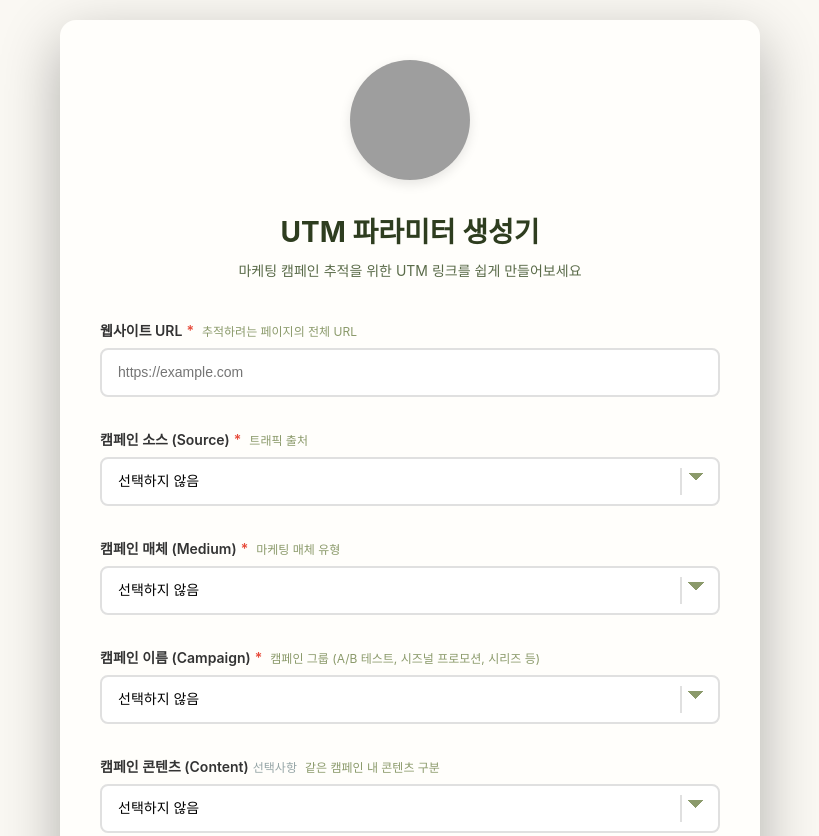
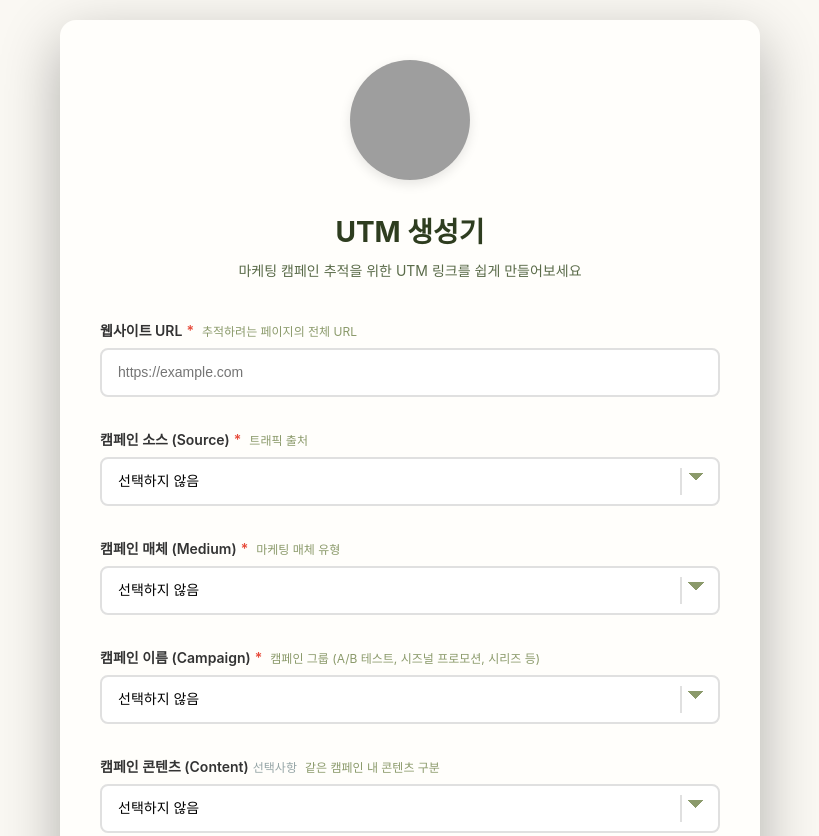
Before and after one commit to hanabikwon/utm-generator, a plain HTML site: page index.html in a window 1280 px wide. Shown: the top 836 px of the page, without its empty margins (230-1049 px from the left). Drawn offline with Linux system fonts and the light colour scheme; grey boxes are pictures that could not be loaded.

Commit message:
Update index.html

```diff
--- a/index.html
+++ b/index.html
@@ -271,7 +271,7 @@
             </div>
         </div>
 
-        <h1>UTM 파라미터 생성기</h1>
+        <h1>UTM 생성기</h1>
         <p class="subtitle">마케팅 캠페인 추적을 위한 UTM 링크를 쉽게 만들어보세요</p>
 
         <form id="utmForm">
```
